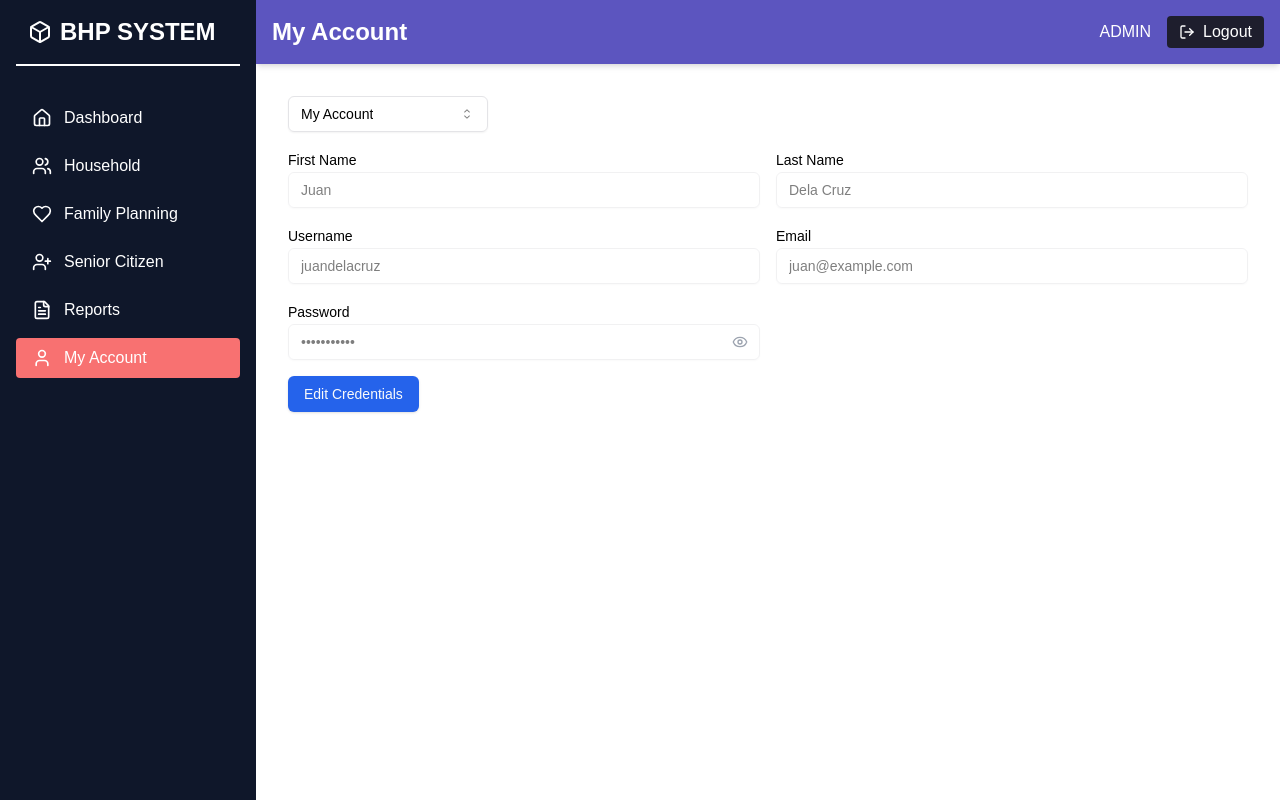
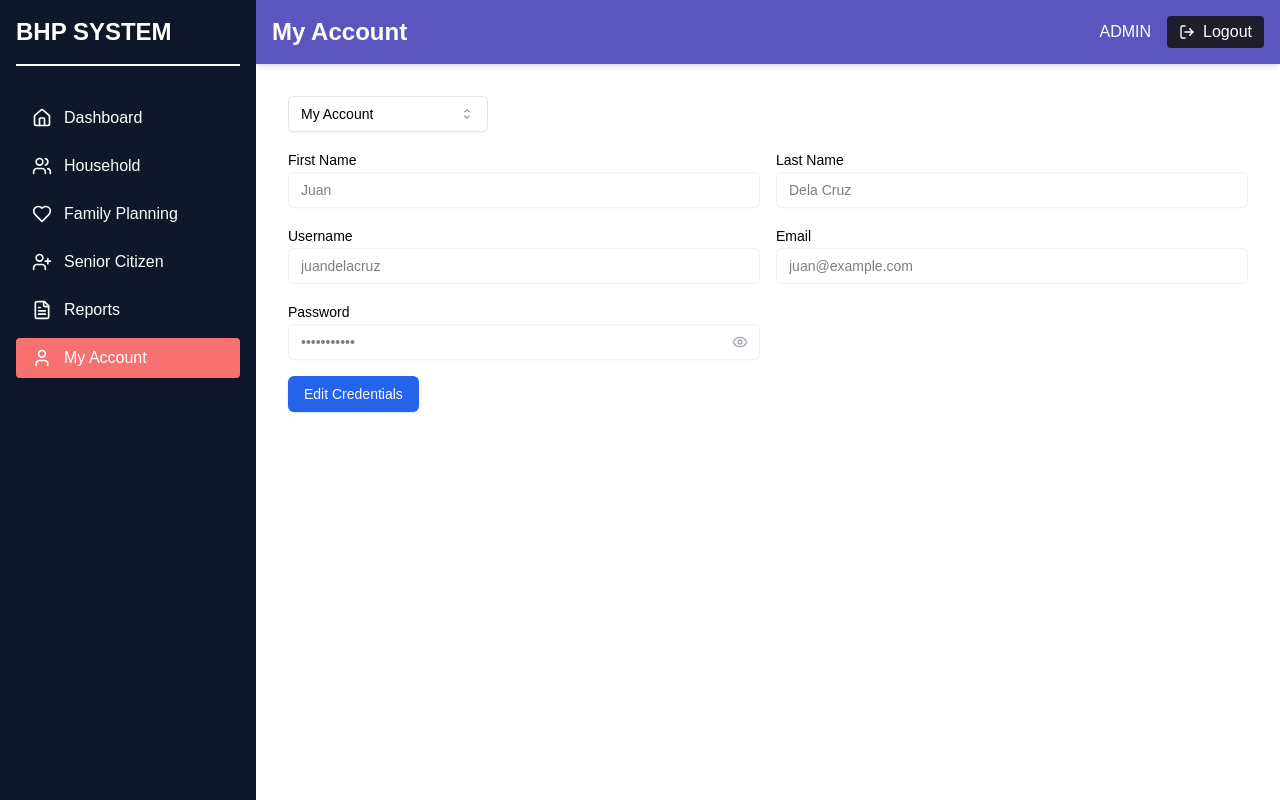
Before and after one commit to crisjerez12/bhp-system, a Next.js app: page /dashboard/my-account in a window 1280 px wide. Built offline with nearby package versions, Linux system fonts and the light colour scheme.

Commit message:
fix the sidebar color

```diff
--- a/components/layout.tsx
+++ b/components/layout.tsx
@@ -11,7 +11,6 @@ import {
   FileText,
   User,
   LogOut,
-  BoxIcon,
 } from "lucide-react";
 import Link from "next/link";
 import { usePathname } from "next/navigation";
@@ -77,12 +76,9 @@ export function Layout({ children }: { children: React.ReactNode }) {
         } md:relative md:translate-x-0`}
       >
         <div className="flex justify-between items-center mb-8 border-b-white border-b-2 pb-4">
-          <h1 className="text-2xl font-bold ml-3 flex items-center space-x-2">
-            <BoxIcon />
-            <span>BHP SYSTEM</span>
-          </h1>
+          <h1 className="text-2xl font-bold  ">BHP SYSTEM</h1>
           <button onClick={toggleSidebar} className="md:hidden">
-            <X className="h-6 w-6" />
+            <X className="h-7 w-7 border-white border-2" />
           </button>
         </div>
         <nav>
@@ -92,8 +88,10 @@ export function Layout({ children }: { children: React.ReactNode }) {
               <Link
                 key={item.name}
                 href={item.path}
-                className={`flex items-center py-2 px-4 mb-2 rounded hover:bg-violet-600 transition-colors duration-150 ${
-                  pathname === item.path ? "bg-red-400 hover:bg-red-400" : ""
+                className={`flex items-center py-2 px-4 mb-2 rounded  transition-colors duration-150 ${
+                  pathname === item.path
+                    ? "bg-red-400 hover:bg-red-400"
+                    : "hover:bg-violet-600"
                 }`}
                 onClick={() => setIsSidebarOpen(false)}
               >
```
